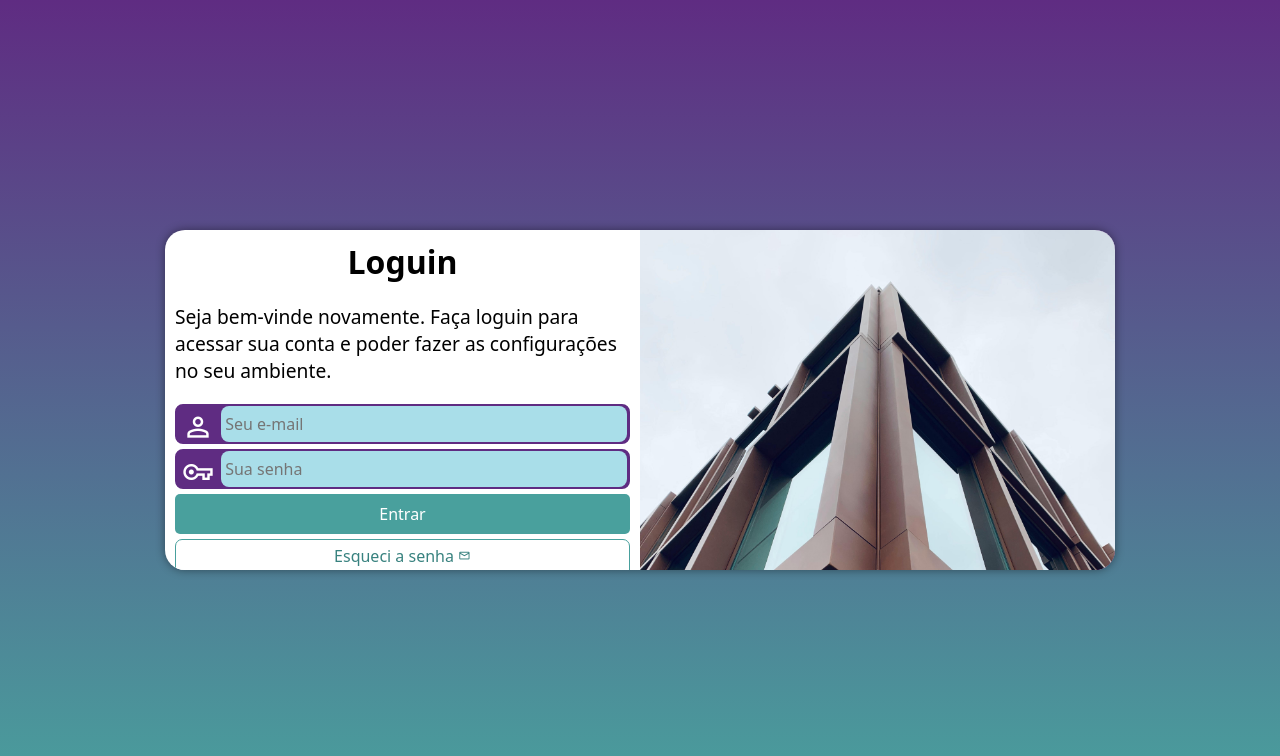
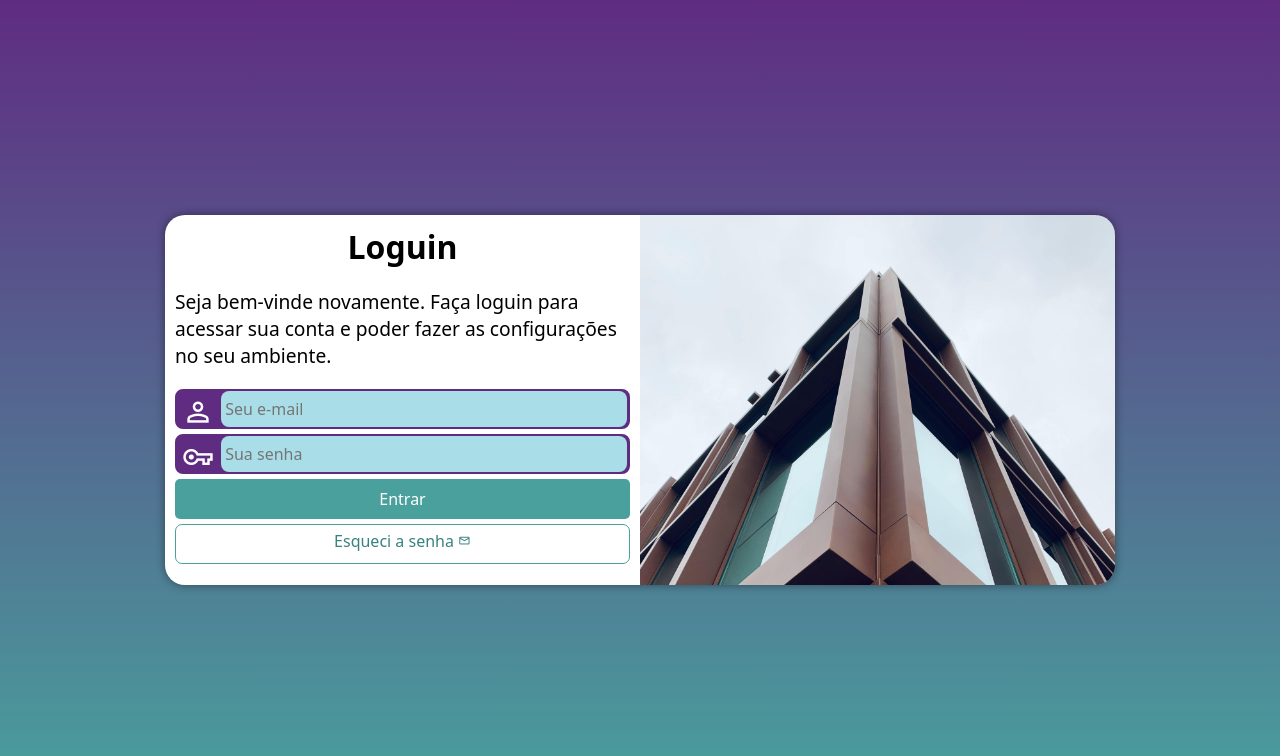
Before and after one commit to ClaMG/projeto-login, a plain HTML site: page index.html in a window 1280 px wide. Drawn offline with nearby package versions, Linux system fonts and the light colour scheme.

Commit message:
corrigir erro

```diff
--- a/css/mq.css
+++ b/css/mq.css
@@ -22,7 +22,7 @@
 @media screen and (min-width: 992px){
     #loguin{
         width: 950px;
-        height: 340px;
+        height: 370px;
     }
     #img{
         float: right;
```
